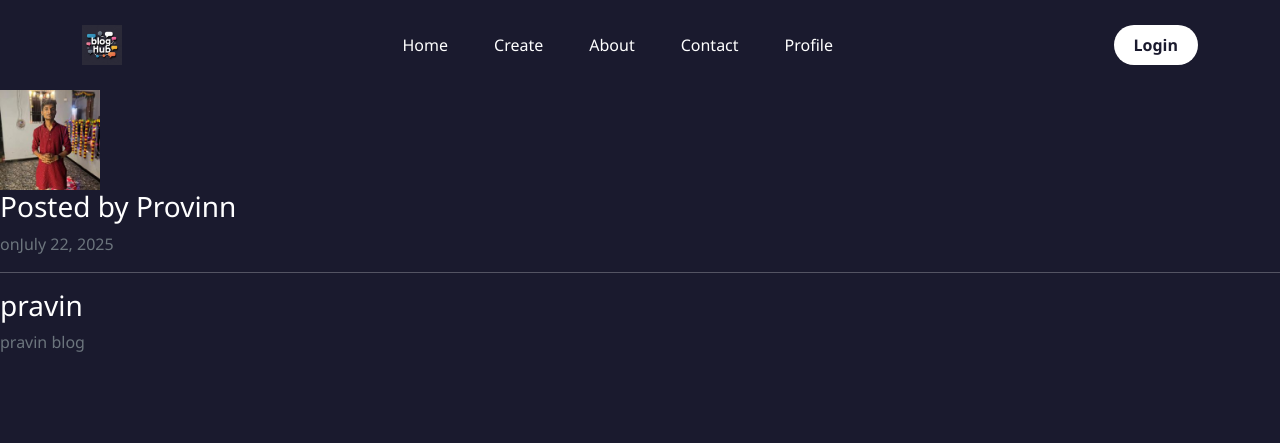
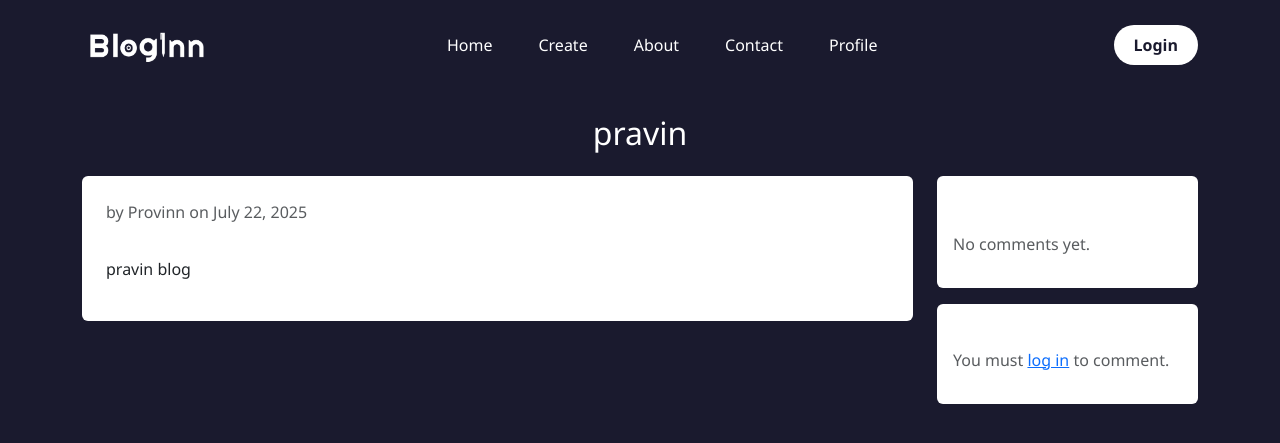
Before and after one commit to pravin-kavthale/BlogInn, a Django app: page /post/5/ in a window 1280 px wide. Shown: the top 443 px of the page. Run offline with Django 5.2, Linux system fonts and the light colour scheme; data comes from the database, SQL or seed files in the repository; both versions use the stored data as it was after the commit.

Commit message:
feat: Add comment functionality with form and notifications, update post detail template

```diff
--- /dev/null
+++ b/blog/forms.py
@@ -0,0 +1,14 @@
+from django import forms
+from .models import Post,Comment
+
+class commentForm(forms.ModelForm):
+    class Meta:
+        model=Comment
+        fields=['content']
+        widgets = {
+            'content': forms.TextInput(attrs={
+                'placeholder': 'Write a comment...',
+                'class': 'form-control',
+                'style': 'height: 35px; font-size: 14px;',
+            }),
+        }
--- a/blog/templates/blog/base.html
+++ b/blog/templates/blog/base.html
@@ -108,7 +108,8 @@
 <nav class="navbar navbar-expand-lg navbar-dark navbar-custom">
   <div class="container">
     <a class="navbar-brand fw-semibold" href="#">
-      <img src="media/logo/image.png" alt="Blog Logo">
+      {% load static %}
+      <img src="{% static 'logo/logo.png' %}" alt="Blog Logo">
     </a>
 
     <button class="navbar-toggler" type="button" data-bs-toggle="collapse" data-bs-target="#navbarContent"
--- a/blog/templates/blog/post_detail.html
+++ b/blog/templates/blog/post_detail.html
@@ -1,17 +1,50 @@
 {% extends "blog/base.html" %}
 {% block content %}
-  <article class="content-section">
-    <div class="media">
-      <img class="account-img" src="{{ object.author.profile.image.url }}" alt="Profile Picture" style="width: 100px; height: 100px; object-fit: cover;">
+<div class="container mt-4">
+  <h2 class="text-white mb-4 text-center">{{ object.title }}</h2>
 
-      <div class="media-body">
-
-        <h3 class="account-heading">Posted by {{ object.author }} </h3>
-        <p class="text-secondary">on{{ object.date_posted|date:"F d, Y" }}</p>
+  <div class="row">
+    <!-- Left Column: Blog Post -->
+    <div class="col-md-9 mb-4">
+      <div class="p-4 bg-white rounded">
+        <p class="text-muted">by {{ object.author }} on {{ object.date_posted|date:"F d, Y" }}</p>
+        <hr>
+        <p class="text-dark">{{ object.content }}</p>
       </div>
     </div>
-    <hr>
-    <h3>{{ object.title }}</h3>
-    <p class="text-secondary">{{ object.content }}</p>
-  </article>
+
+    <!-- Right Column: Comments + Form -->
+    <div class="col-md-3">
+      <!-- Comments Section -->
+      <div class="bg-white rounded p-3 mb-3">
+        <h5 class="mb-3">Comments</h5>
+        {% if comment %}
+          {% for com in comment %}
+            <div class="mb-2 border-bottom pb-2">
+              <small class="text-muted">{{ com.sender.username }} | {{ com.created_at|date:"M d, Y H:i" }}</small>
+              <p class="mb-1">{{ com.content }}</p>
+
+            </div>
+          {% endfor %}
+        {% else %}
+          <p class="text-muted">No comments yet.</p>
+        {% endif %}
+      </div>
+
+      <!-- Comment Form -->
+      <div class="bg-white rounded p-3">
+        <h6>Leave a Comment</h6>
+        {% if user.is_authenticated %}
+          <form method="POST" class="d-flex">
+            {% csrf_token %}
+            {{ form.content }}
+            <button type="submit" class="btn btn-sm btn-primary ml-2">Post</button>
+          </form>
+        {% else %}
+          <p class="text-muted">You must <a href="{% url 'login' %}">log in</a> to comment.</p>
+        {% endif %}
+      </div>
+    </div>
+  </div>
+</div>
 {% endblock %}
--- a/blog/views.py
+++ b/blog/views.py
@@ -7,10 +7,10 @@ from django.views.generic import (
     CreateView,
     UpdateView,
     DeleteView
-
 )
 from users.models import Notification
 from django.db.models import Count,Q
+from .forms import commentForm
 
 from users.models import User
 from django.contrib.auth.mixins import LoginRequiredMixin,UserPassesTestMixin
@@ -52,6 +52,36 @@ class PostListView(ListView):
 
 class PostDetailView(DetailView):
     model=Post
+    template_name='blog/post_detail.html'
+    context_object_name='post'
+
+    def get_context_data(self,**kwargs):
+        context=super().get_context_data(**kwargs)
+        post=self.get_object()
+        context['comment']=post.comment_set.all().order_by('-created_at')
+        context['form']=commentForm()
+        return context
+
+    def post(self,request,*args,**kwargs):
+        self.object=self.get_object()
+        post=self.object
+        form=commentForm(request.POST)
+        if request.user.is_authenticated:
+            if form.is_valid():
+                comment=form.save(commit=False)
+                comment.post=post
+                comment.sender=request.user
+                comment.save()
+                Notification.objects.create(
+                    blog=post,
+                    sender=request.user,
+                    receiver=post.author,
+                    type='Comment',
+                    message=f"{request.user.username} Commented on your post: {post.title} | Comment:{comment.content}",
+                    action_url=f'/post/{post.id}/'
+                )
+                return redirect('post-detail',pk=self.object.pk)
+            return redirect('login')
 
 class PostCreateView(LoginRequiredMixin,CreateView):
     model=Post
@@ -59,7 +89,7 @@ class PostCreateView(LoginRequiredMixin,CreateView):
 
     def form_valid(self,form):
         form.instance.author=self.request.user
-        return super().form_valid(form)\
+        return super().form_valid(form)
 
 class PostUpdateView(LoginRequiredMixin,UserPassesTestMixin,UpdateView):
     model=Post
```
Also changed, not shown: blog/static/logo/logo.png (added), db.sqlite3, media/logo/logo.png (added).
